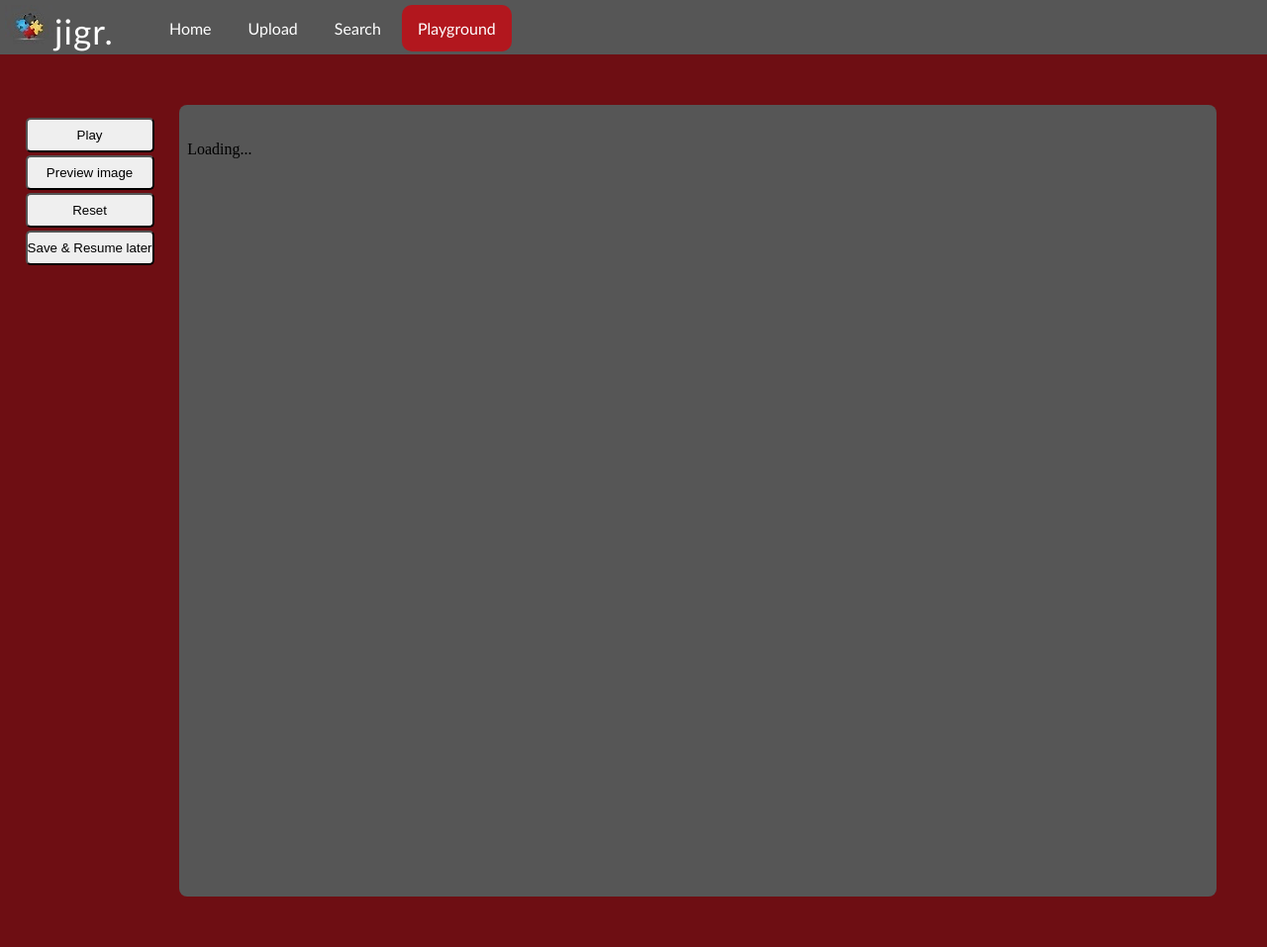
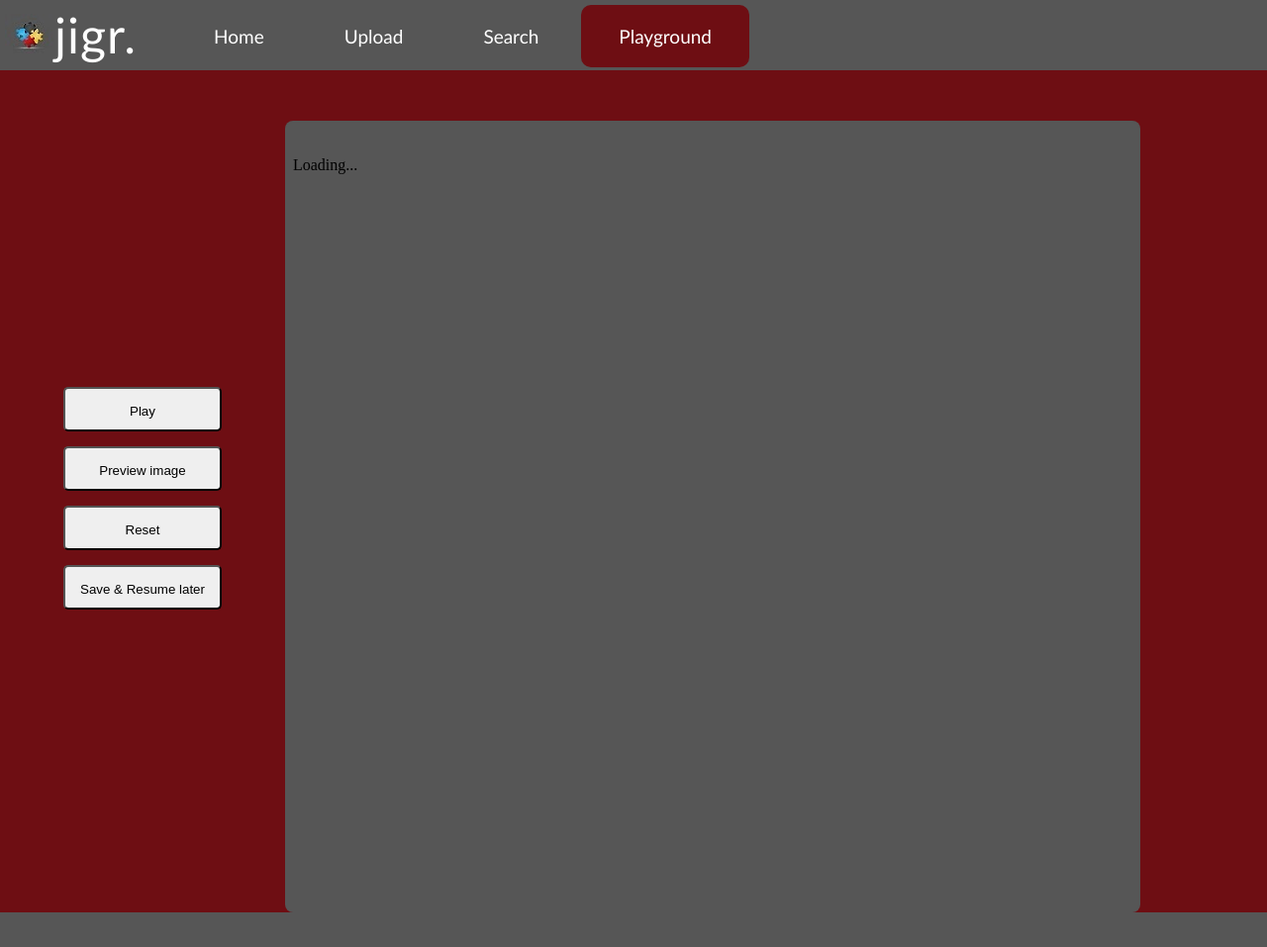
Before and after one commit to rotarurobert/JIGR, a PHP site: page /playground.html in a window 1280 px wide. Shown: the whole page at 99% size. After the commit the page ends 922 px from the top, so only its background shows below. Run offline with PHP 8.4, Linux system fonts and the light colour scheme.

Commit message:
last changes

```diff
--- a/css/playground.css
+++ b/css/playground.css
@@ -1,7 +1,8 @@
  .main {
   display: grid;
   height: 100vh;
-  max-width: 90vw;
+  max-width: 80vw;
+  max-height: 80vw;
   border-radius: 8px;
   grid-template-columns: 300px 1fr;
   grid-template-areas: "main";
@@ -9,25 +10,28 @@
 }
 
 .item {
-  margin: 4%;
+  margin-top: 4%;
+  margin-left: 20%;
+  margin-right: 10%;
+
   background: #565656;
 }
 
 .menu {
-	margin-top: 5%;
-	margin-left: 2%;
-  margin-right: 2%;
+	margin-top: 25%;
+	margin-left: 5%;
+  margin-right: 5%;
   float: left;
   display: grid;
   grid-template-columns: auto;
-
 }
 
 button {
-  margin-bottom: 3px;
+  margin-bottom: 15px;
 	border-radius: 5px;
 	width: 100%;
-	height: 35px;
+	height: 45px;
+  padding: 15px 15px 15px 15px;
 }
 
 @media only screen and (max-width: 600px){
--- a/css/style.css
+++ b/css/style.css
@@ -45,10 +45,14 @@
 	line-height: 20px;
 }
 
-
-
 li {
 	font-family: Calibri;
+	font-size: 19px;
+}
+
+.logo {
+	margin-top:0;
+	padding-left: 10px;
 }
 
 
@@ -57,11 +61,11 @@
 	padding: 0px 35px 1px 0px;
 	color: #fff;
 	font-family: Calibri;
-	font-size: 2.2em;
+	font-size: 50px;
 	letter-spacing: 1px;
 	text-decoration: none;
 	text-transform: lowercase;
-	margin-bottom: 2px;
+	margin-bottom: 5px;
 }
 
 
@@ -77,6 +81,7 @@
     background-color: #565656;
     width: 100%;
     top: 0;
+
 }
 ul.topnav li {
 	float: left;
@@ -90,7 +95,7 @@
     display: block;
     color: white;
     text-align: center;
-    padding: 14px 16px;
+    padding:20px 38px 20px 38px;
     text-decoration: none;
 
 }
@@ -101,7 +106,7 @@
 }
 
 ul.topnav li a.active {
-	background-color: #B2171E;
+	background-color: #6e0e13;
 	border-radius: 10px;
 }
 
--- a/css/upload.css
+++ b/css/upload.css
@@ -64,9 +64,10 @@
 
 #animated-pic {
 	-webkit-animation: rotation 2s infinite linear;
-	margin-left: 3%;
+	margin-left: 5%;
 	margin-right: 10%;
 	margin-bottom: 0%;
+	margin-top: 18%;
 
 }
 
--- a/playground.html
+++ b/playground.html
@@ -24,8 +24,5 @@
  	</div>
     <div class="item main"><br><br>&nbsp;&nbsp;Loading...
  	</div>
-
-
 </body>
-
 </html>
```
Also changed, not shown: index.html (line endings or trailing spaces), upload.html (line endings or trailing spaces).
